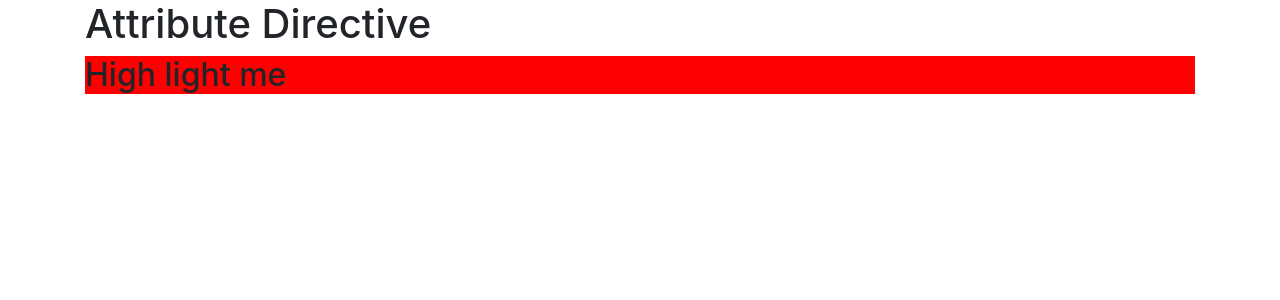
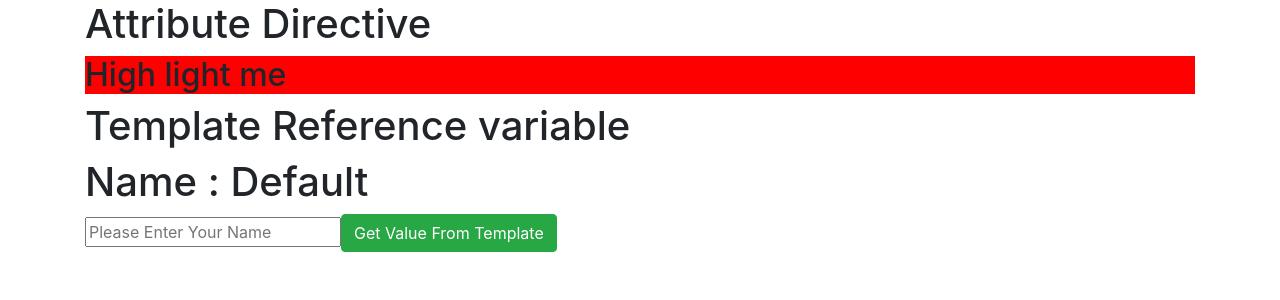
Before and after one commit to GreenwaysTechnology/IBM-NG-JUNE, an Angular app in the folder ng-databinding/: page / in a window 1280 px wide. Shown: the top 300 px of the page. Built offline with nearby package versions, Linux system fonts and the light colour scheme.

Commit message:
structural directives

```diff
--- a/ng-databinding/src/app/app.component.html
+++ b/ng-databinding/src/app/app.component.html
@@ -2,4 +2,14 @@
    <h1>Attribute Directive</h1>
    <!--Attribute directive-->
     <h2 appHighlight [highlightColor]="color">High light me</h2>
+
+    <h1>Template Reference variable</h1>
+
+     <!--Refer the input box : Get input box value-->
+     <div>
+         <h1>Name : {{firstname}}</h1>
+      <input #name  placeholder="Please Enter Your Name" >
+
+     <button class="btn btn-success" (click)="setName(name.value)">Get Value From Template</button>
+    </div>
 </div>
--- a/ng-databinding/src/app/app.component.ts
+++ b/ng-databinding/src/app/app.component.ts
@@ -8,4 +8,9 @@ import { Component } from '@angular/core';
 })
 export class AppComponent{
     color:string = 'red'
+    firstname:string ='Default'
+
+    public setName(name:string){
+       this.firstname = name;
+    }
 }
--- a/ng-databinding/src/app/directives/app.highlight.directive.ts
+++ b/ng-databinding/src/app/directives/app.highlight.directive.ts
@@ -1,6 +1,4 @@
 import { Directive, ElementRef, HostListener,Input} from '@angular/core';
-
-
 
 @Directive({
     selector : '[appHighlight]'
```
